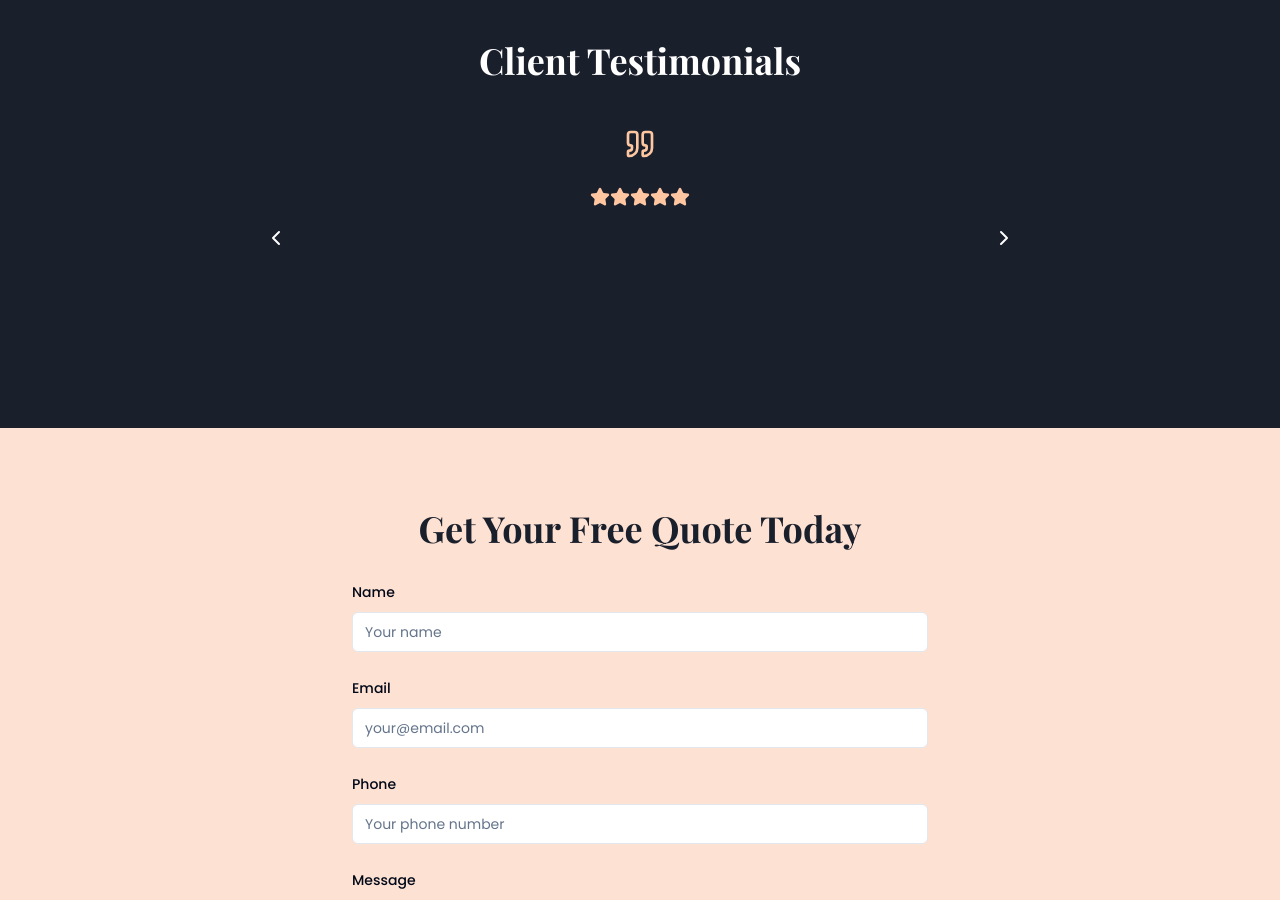
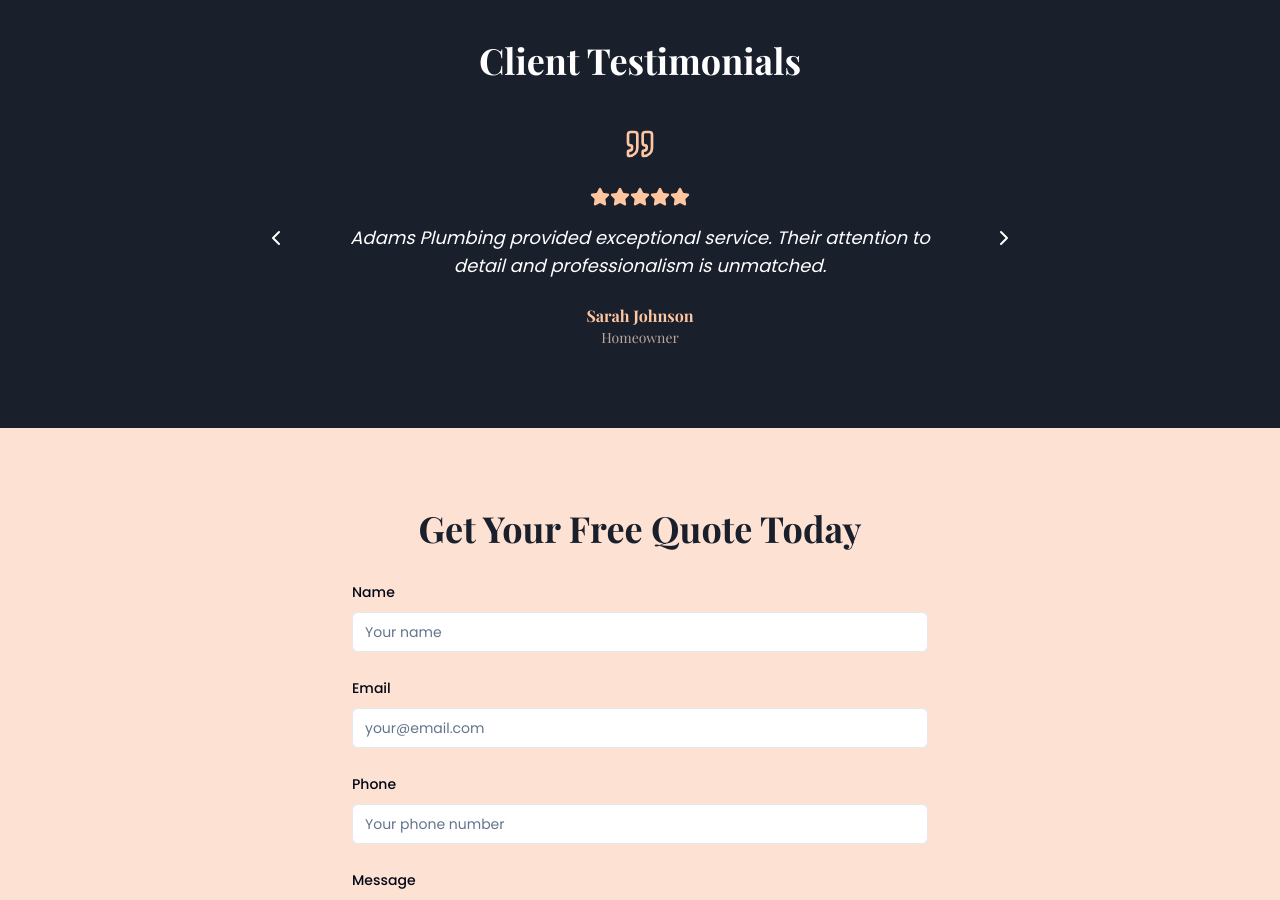
Before and after one commit to JxWayne890/luxury-plumbing-design, a React (Vite) app: page / in a window 1280 px wide. Shown: the part 2160-3060 px from the top of the page. Built offline with nearby package versions, Linux system fonts and the light colour scheme.

Commit message:
Restore comments and add stars
Restored the comments that were deleted under the testimonials section. Added a visual representation of a 5-star rating above each review to enhance the display of client feedback.
[skip gpt_engineer]

```diff
--- a/src/components/Testimonials.tsx
+++ b/src/components/Testimonials.tsx
@@ -61,22 +61,20 @@ const Testimonials = () => {
             </button>
 
             <div className="text-center px-8">
-              <div className="transition-all duration-500 transform">
               <Quote className="h-8 w-8 text-gold mx-auto mb-6" />
               <div className="mb-4">
                 {renderStars(testimonials[currentIndex].rating)}
               </div>
-                <p className="text-lg mb-6 italic opacity-0 animate-fade-in">
+              <p className="text-lg mb-6 italic">
                 {testimonials[currentIndex].text}
               </p>
-                <div className="font-playfair opacity-0 animate-fade-in">
+              <div className="font-playfair">
                 <p className="font-bold text-gold">
                   {testimonials[currentIndex].name}
                 </p>
                 <p className="text-sm text-cream/70">
                   {testimonials[currentIndex].role}
                 </p>
-                </div>
               </div>
             </div>
 
```
Lines whose indentation alone changed are shown as unchanged.
